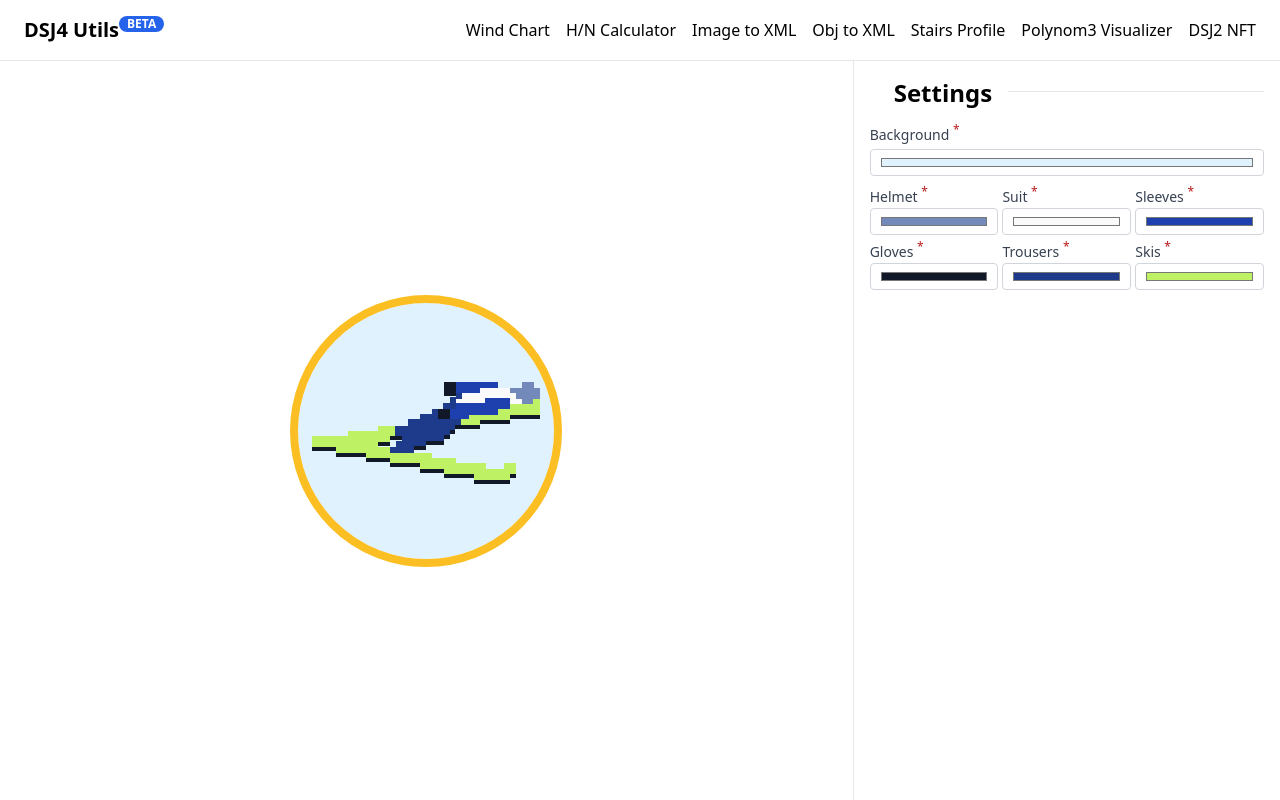
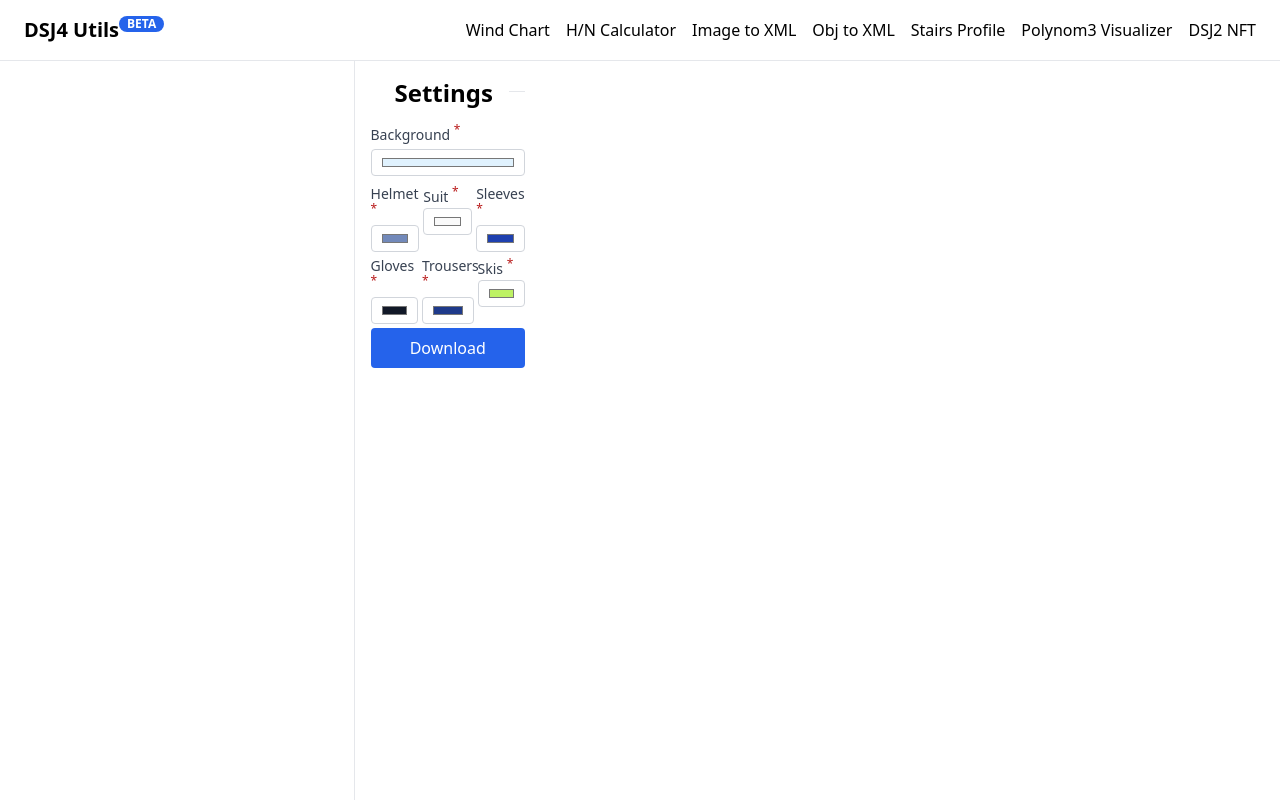
Before and after one commit to Gorisek-Bros/dsj-utils, a Nuxt app: page /dsj2nft in a window 1280 px wide. Built offline with nearby package versions, Linux system fonts and the light colour scheme.

Commit message:
feat: further work

```diff
--- a/components/jumper.vue
+++ b/components/jumper.vue
@@ -9,10 +9,13 @@ defineProps<{
   skis: string
   large?: boolean
 }>()
+
+const jumper = ref<HTMLElement | HTMLOrSVGElement>(null)
+provide('jumper', jumper)
 </script>
 
 <template>
-  <svg id="jumper" fill="none" :height="large ? 1088 : 272" viewBox="0 0 1088 1088" :width="large ? 1088 : 272" xmlns="http://www.w3.org/2000/svg">
+  <svg ref="jumper" fill="none" :height="large ? 1088 : 272" viewBox="0 0 1088 1088" :width="large ? 1088 : 272" xmlns="http://www.w3.org/2000/svg">
     <rect :fill="background" height="1024" rx="512" width="1024" x="32" y="32" />
     <circle cx="544" cy="544" r="528" stroke="#FBBF24" stroke-width="32" />
     <path d="M424 624H400V648H496V620H544V600H616V576H640V556H660V536H684V512H592V472H568V492H520V512H472V540H420V580H448V600H424V624Z" fill="#111827" />
--- a/package.json
+++ b/package.json
@@ -22,6 +22,7 @@
   "dependencies": {
     "@pinia/nuxt": "^0.4.2",
     "@unocss/reset": "^0.45.18",
+    "canvg": "^4.0.1",
     "pinia": "^2.0.22",
     "three": "^0.144.0",
     "xmlbuilder2": "^3.0.2"
--- a/pages/dsj2nft.vue
+++ b/pages/dsj2nft.vue
@@ -1,15 +1,13 @@
 <script setup lang="ts">
+import { Canvg } from 'canvg'
+import type { Ref } from 'vue'
+
 definePageMeta({
   layout: 'main',
 })
 
-// background: { value: "#e0f2fe", label: 'Tło' },
-//         helmet: { value: "#7289BA", label: 'Kask' },
-//         suit: { value: "#FAFAFA", label: 'Kombinezon' },
-//         sleeves: { value: "#1E40AF", label: 'Rękawy' },
-//         gloves: { value: "#111827", label: 'Rękawice' },
-//         trousers: { value: "#1E3A8A", label: 'Spodnie' },
-//         skis: { value: "#BEF264", label: 'Narty' }
+const canvas = ref<HTMLCanvasElement>(null)
+const jumper = inject('jumper')
 
 const settings = reactive({
   background: '#E0F2FE',
@@ -20,6 +18,17 @@ const settings = reactive({
   trousers: '#1E3A8A',
   skis: '#BEF264',
 })
+const isBeingGenerated = ref(false)
+const img = ref('')
+
+function onClick() {
+  const context = canvas.value.getContext('2d')!
+  const v = Canvg.fromString(context, (jumper as Ref<HTMLElement>).value.outerHTML)
+  v.start()
+
+  img.value = canvas.value.toDataURL('img/png', 1.0)
+  isBeingGenerated.value = false
+}
 </script>
 
 <template>
@@ -64,9 +73,13 @@ const settings = reactive({
                 <base-input v-model="settings.skis" description="skis" label="Skis" required type="color" />
               </div>
             </div>
+            <base-button as="a" download :href="img" @click.prevent="onClick">
+              Download
+            </base-button>
           </div>
         </div>
       </div>
     </aside>
+    <canvas ref="canvas" height="1088" width="1088" />
   </div>
 </template>
```
Also changed, not shown: 1 other file (tests, documents, lock files or other folders).
